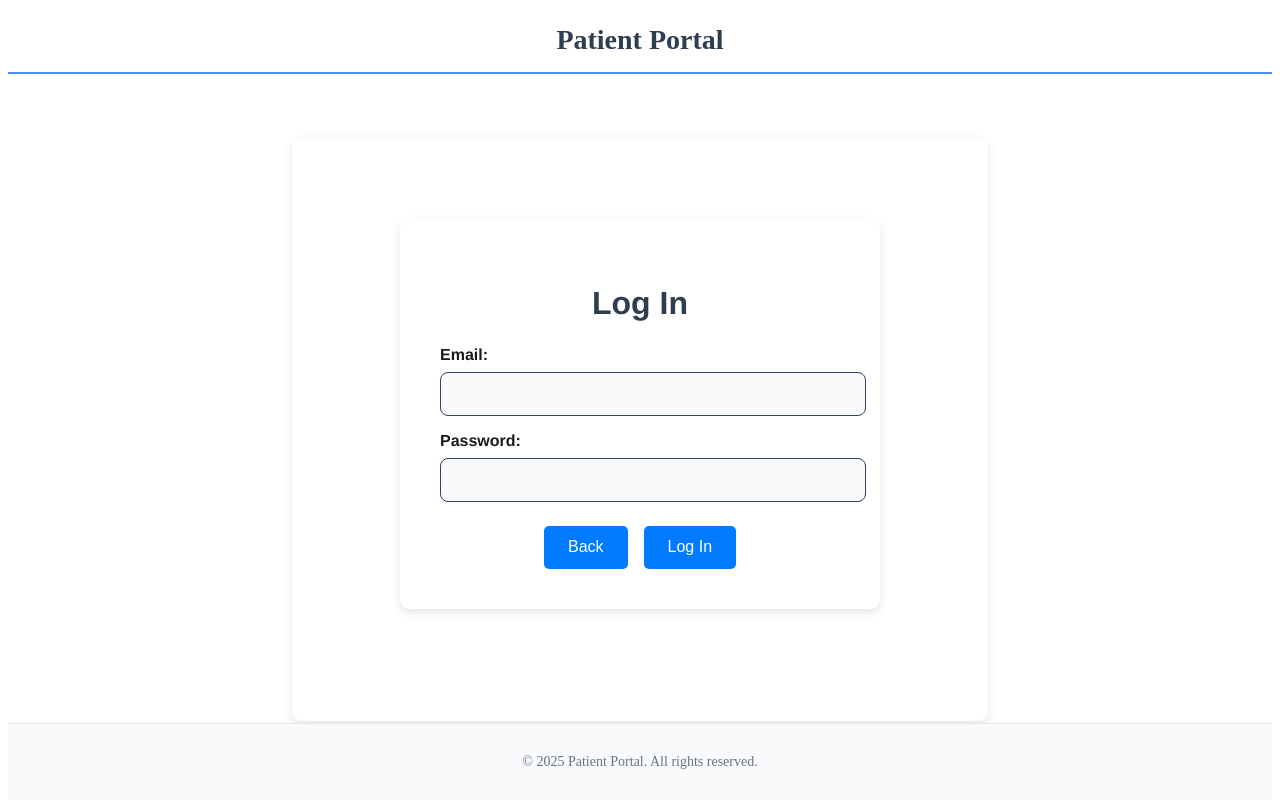
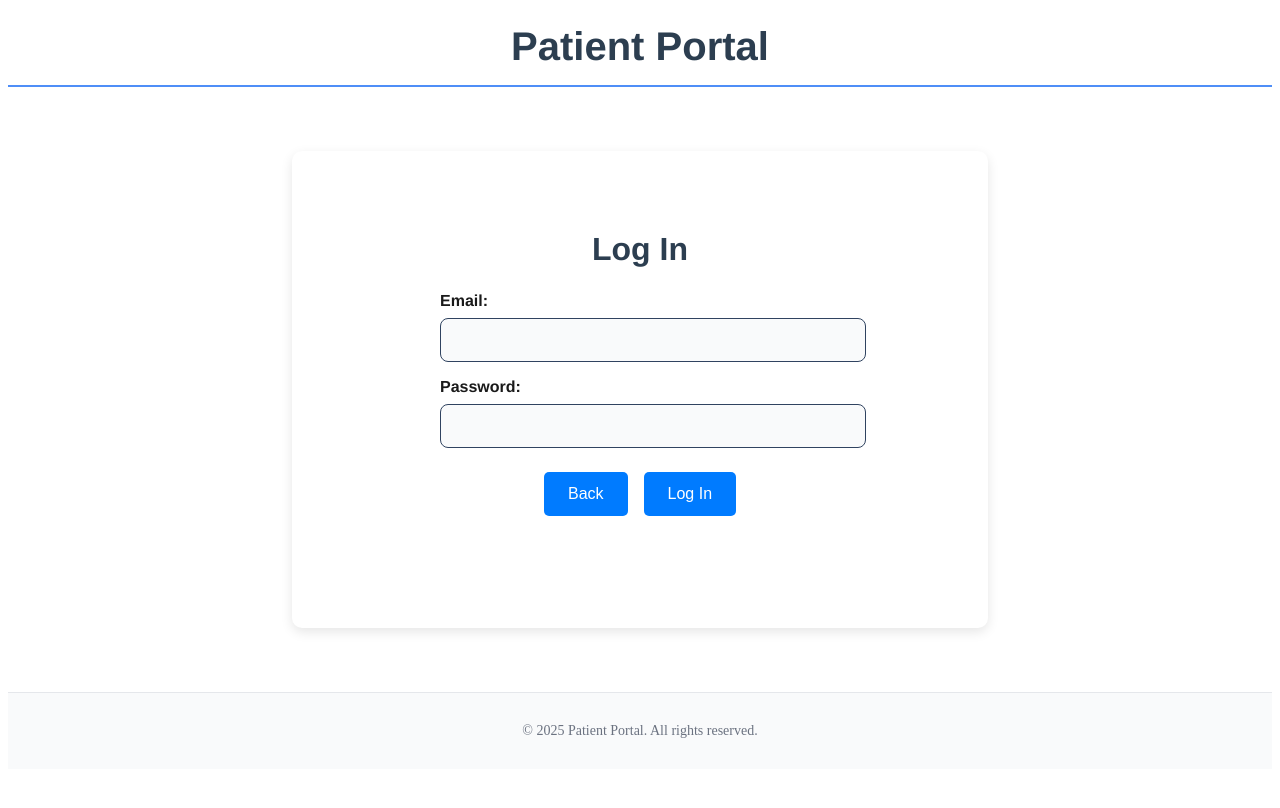
Before and after one commit to dinn7470/PatientPort_, a React (Vite) app in the folder frontend/: page / in a window 1280 px wide. Both pictures are taken after a click on the button "Log In". Shown: the top 808 px of the page. Built offline with nearby package versions, Linux system fonts and the light colour scheme.

Commit message:
updates to login page

```diff
--- a/frontend/src/App.css
+++ b/frontend/src/App.css
@@ -16,8 +16,9 @@ header, footer {
 }
 
 .app-header h1 {
+  font-family: 'Helvetica Neue', Arial, sans-serif;
   margin: 0;
-  font-size: 1.75rem;
+  font-size: 2.5rem;
   color: #2c3e50;
 }
 
--- a/frontend/src/components/login.css
+++ b/frontend/src/components/login.css
@@ -1,10 +1,10 @@
 .login-form {
     max-width: 400px;
     margin: 2rem auto;
-    padding: 2.5rem;
-    background: #ffffff;
-    border-radius: 10px;
-    box-shadow: 0 4px 10px rgba(0, 0, 0, 0.1);
+    padding: 0;
+    background: none;
+    border-radius: 0;
+    box-shadow: 0;
     font-family: 'Helvetica Neue', Arial, sans-serif;
   }
 
```
Also changed, not shown: frontend/src/App.jsx (+6 -6 lines).
